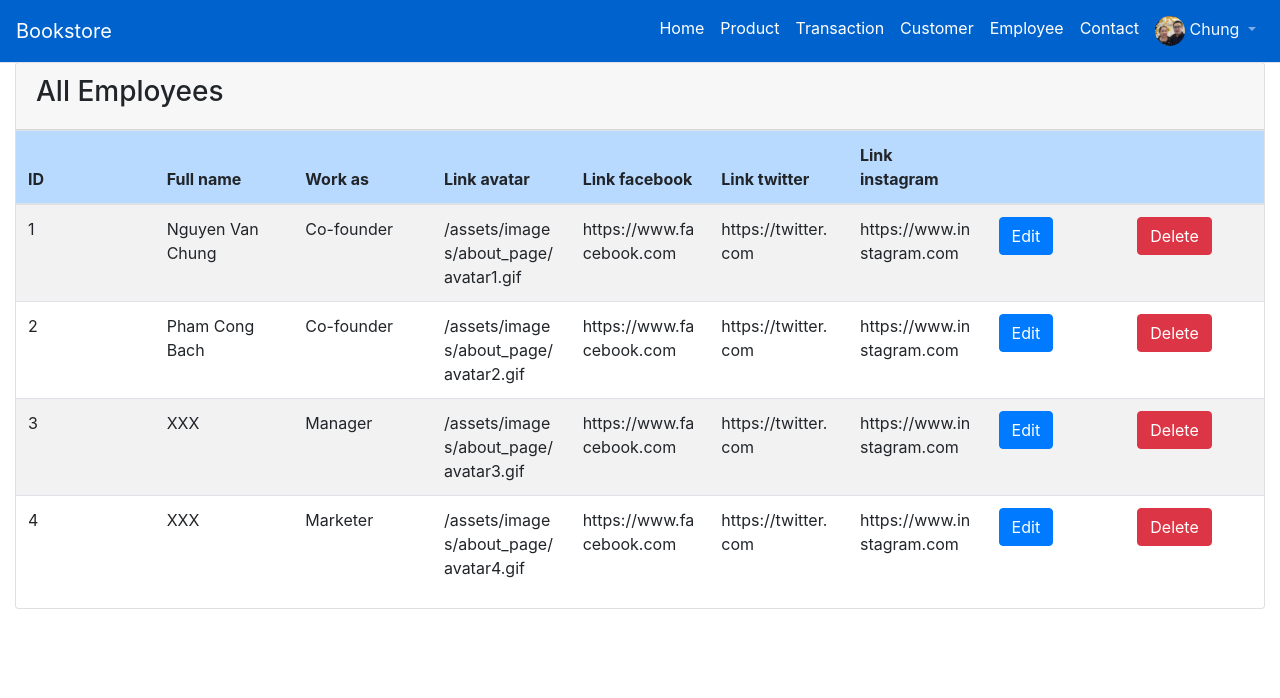
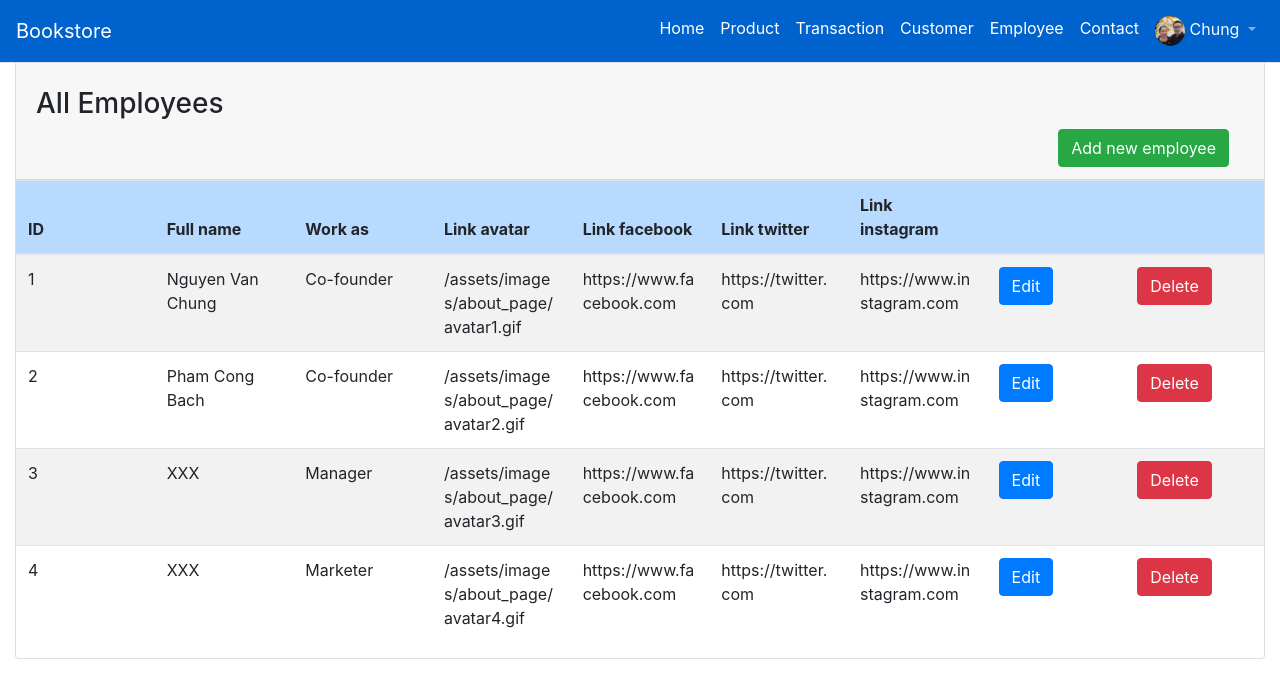
Before and after one commit to chungnguyen10012000/BookStore, a PHP site: page /views/admin/employee/index.php in a window 1280 px wide. Shown: the top 698 px of the page. Run offline with PHP 8.4, Linux system fonts and the light colour scheme; a user stored in the database is signed in; data comes from the database, SQL or seed files in the repository; data that the repository does not hold is empty; some libraries are stand-ins or nearby versions.

Commit message:
edit admin

```diff
--- a/views/admin/employee/index.php
+++ b/views/admin/employee/index.php
@@ -32,15 +32,15 @@ if (!$_SESSION['id_admin']) {
         <!-- start code     -->
         <div class="row">
             <div class="col-12">
-                <div class="col d-flex justify-content-end">
-                    <button class="btn btn-success" data-toggle="modal" data-target="#staffModal">Add new employee</button>
-                </div>
                 <br>
                 <div class="card">
                     <div class="card-header">
-                        <h3 id="titleTable">
+                        <h3 id="titleTable" style="margin-top: 50px;">
                             All Employees
                         </h3>
+                        <div class="col d-flex justify-content-end">
+                    <button class="btn btn-success" data-toggle="modal" data-target="#staffModal">Add new employee</button>
+                </div>
                     </div>
                     <div class="card-content">
                         <table class="table table-striped table-hover table-responsive-lg" style="table-layout:fixed;">
```
Also changed, not shown: views/admin/product/index.php (+5 -6 lines).
